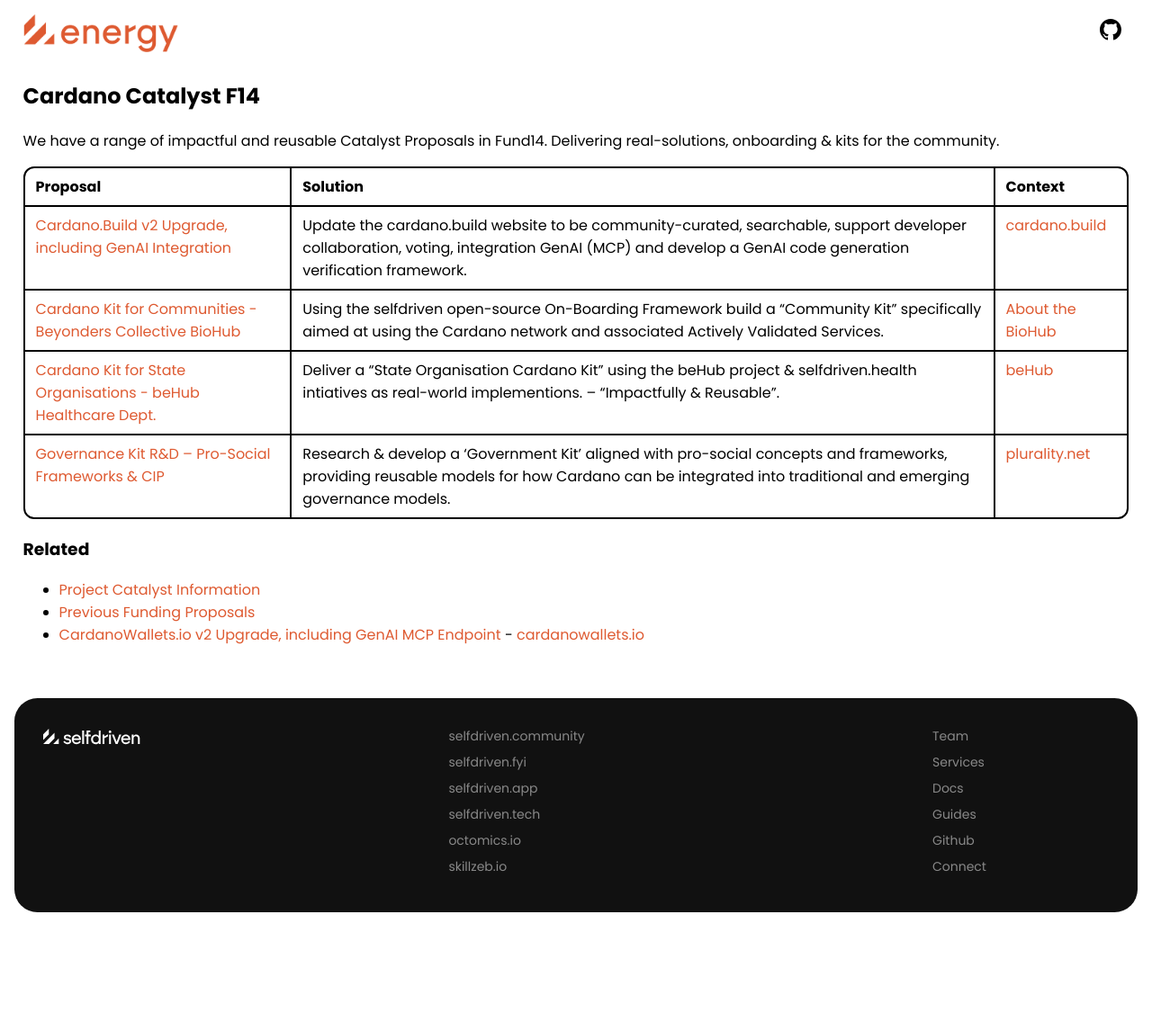
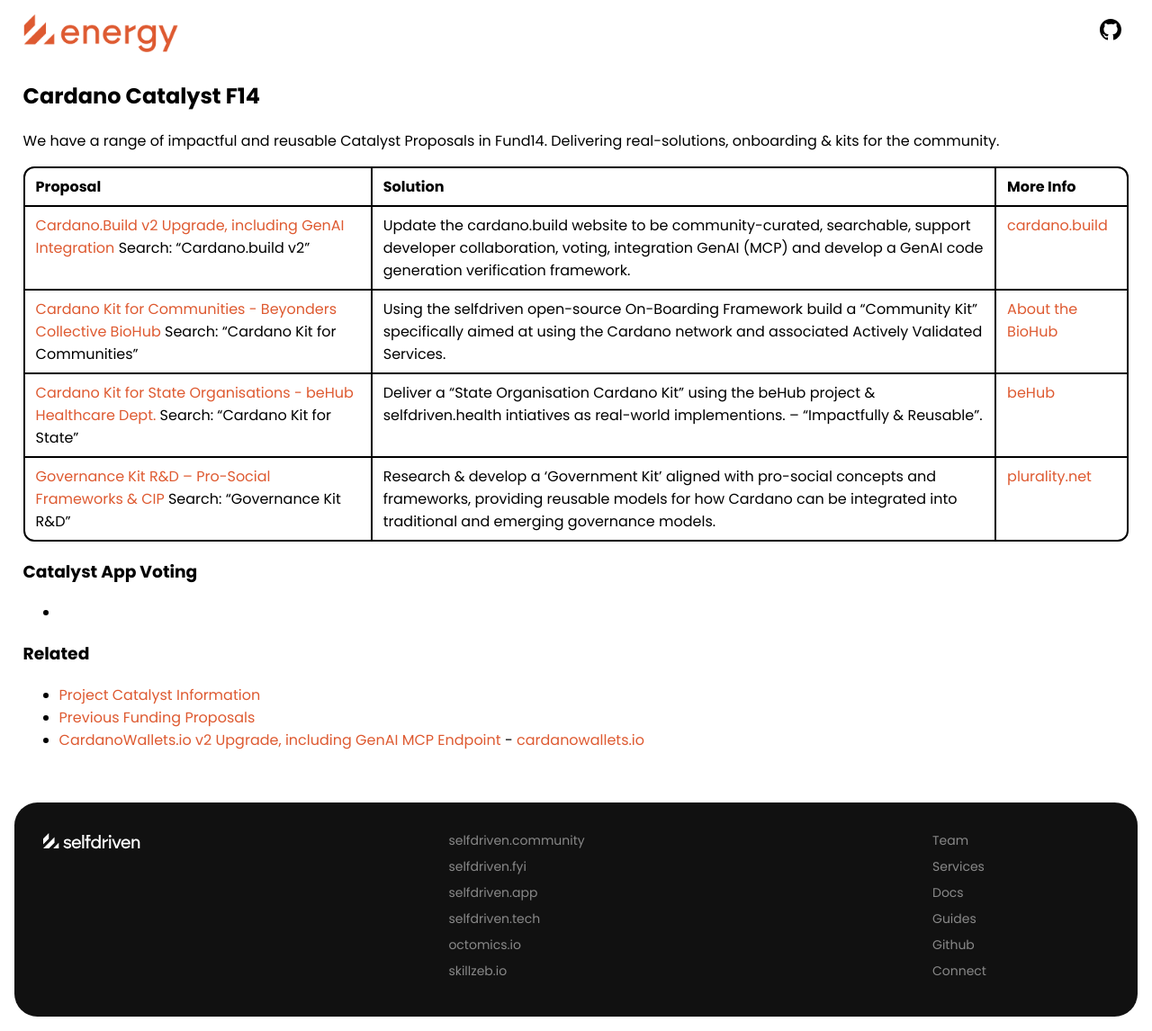
Before and after one commit to selfdriven-engagement/selfdriven-energy, a Jekyll site: the page built from docs/pages/cardano-catalyst.md, in a window 1280 px wide. Shown: the whole page at 90% size. Built offline with Jekyll 4.4.1, drawn with Linux system fonts in a browser that asks for light colours; before the commit the page ends 1030 px from its top, so only the background shows below that.

Commit message:
Update cardano-catalyst.md

```diff
--- a/docs/pages/cardano-catalyst.md
+++ b/docs/pages/cardano-catalyst.md
@@ -8,12 +8,15 @@ permalink: /cardano-catalyst/
 
 We have a range of impactful and reusable Catalyst Proposals in Fund14. Delivering real-solutions, onboarding & kits for the community.
 
-| Proposal | Solution | Context |
+| Proposal | Solution | More Info |
 |:----------|:----------|:-------|
-|[Cardano.Build v2 Upgrade, including GenAI Integration](https://projectcatalyst.io/funds/14/cardano-open-ecosystem/cardanobuild-v2-upgrade-including-genai-integration)|Update the cardano.build website to be community-curated, searchable, support developer collaboration, voting, integration GenAI (MCP) and develop a GenAI code generation verification framework.|[cardano.build](https://cardano.build)
-|[Cardano Kit for Communities - Beyonders Collective BioHub](https://projectcatalyst.io/funds/14/cardano-use-cases-concepts/cardano-kit-for-communities-beyonders-collective-biohub)|Using the selfdriven open-source On-Boarding Framework build a "Community Kit" specifically aimed at using the Cardano network and associated Actively Validated Services.|[About the BioHub](https://github.com/selfdriven-foundation/onboarding/tree/main/use-cases/beyonders-collective-biohub-mallorca)|
-|[Cardano Kit for State Organisations - beHub Healthcare Dept.](https://projectcatalyst.io/funds/14/cardano-use-cases-partners-and-products/cardano-kit-for-state-organisations-behub-healthcare-dept)|Deliver a “State Organisation Cardano Kit” using the beHub project & selfdriven.health intiatives as real-world implementions. -- "Impactfully & Reusable".|[beHub](https://behub.com.au)|
-|[Governance Kit R&D – Pro-Social Frameworks & CIP](https://projectcatalyst.io/funds/14/cardano-use-cases-concepts/governance-kit-randd-pro-social-frameworks-or-cip)|Research & develop a 'Government Kit' aligned with pro-social concepts and frameworks, providing reusable models for how Cardano can be integrated into traditional and emerging governance models.|[plurality.net](https://www.plurality.net)|
+|[Cardano.Build v2 Upgrade, including GenAI Integration](https://projectcatalyst.io/funds/14/cardano-open-ecosystem/cardanobuild-v2-upgrade-including-genai-integration) Search: "Cardano.build v2"|Update the cardano.build website to be community-curated, searchable, support developer collaboration, voting, integration GenAI (MCP) and develop a GenAI code generation verification framework.|[cardano.build](https://cardano.build)
+|[Cardano Kit for Communities - Beyonders Collective BioHub](https://projectcatalyst.io/funds/14/cardano-use-cases-concepts/cardano-kit-for-communities-beyonders-collective-biohub) Search: "Cardano Kit for Communities"|Using the selfdriven open-source On-Boarding Framework build a "Community Kit" specifically aimed at using the Cardano network and associated Actively Validated Services.|[About the BioHub](https://github.com/selfdriven-foundation/onboarding/tree/main/use-cases/beyonders-collective-biohub-mallorca)|
+|[Cardano Kit for State Organisations - beHub Healthcare Dept.](https://projectcatalyst.io/funds/14/cardano-use-cases-partners-and-products/cardano-kit-for-state-organisations-behub-healthcare-dept) Search: "Cardano Kit for State"|Deliver a “State Organisation Cardano Kit” using the beHub project & selfdriven.health intiatives as real-world implementions. -- "Impactfully & Reusable".|[beHub](https://behub.com.au)|
+|[Governance Kit R&D – Pro-Social Frameworks & CIP](https://projectcatalyst.io/funds/14/cardano-use-cases-concepts/governance-kit-randd-pro-social-frameworks-or-cip) Search: "Governance Kit R&D"|Research & develop a 'Government Kit' aligned with pro-social concepts and frameworks, providing reusable models for how Cardano can be integrated into traditional and emerging governance models.|[plurality.net](https://www.plurality.net)|
+
+### Catalyst App Voting
+-
 
 ### Related
 - [Project Catalyst Information](https://projectcatalyst.io)
```
